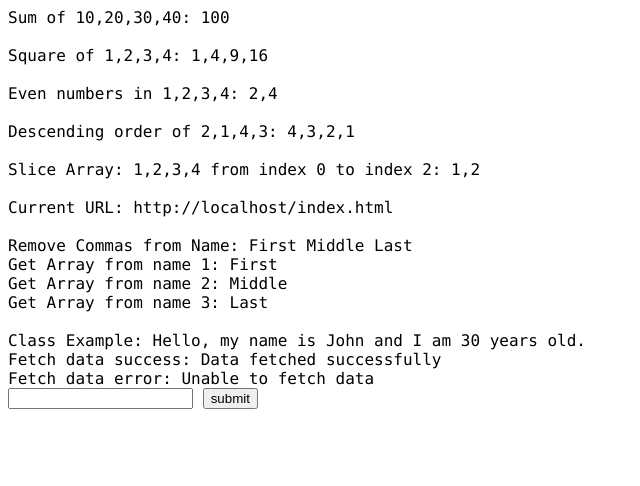
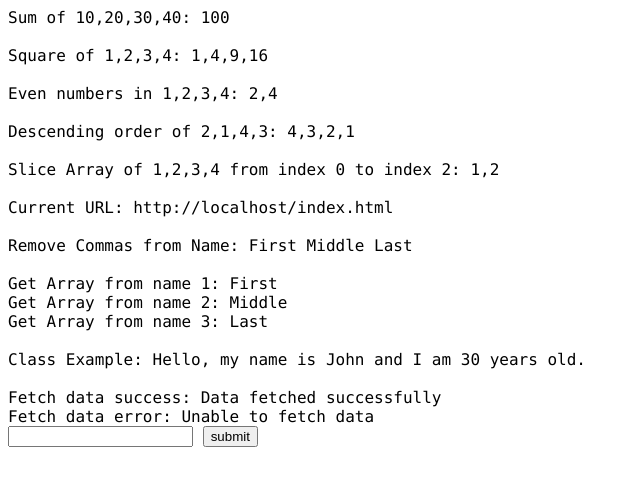
Before and after one commit to br8828982/basic_modern_js, a plain HTML site: page index.html in a window 1280 px wide. Shown: the whole page, without its empty margins (0-640 px from the left). Drawn offline with Linux system fonts and the light colour scheme.

Commit message:
Update index.html

```diff
--- a/index.html
+++ b/index.html
@@ -34,7 +34,7 @@
       const descendResult = (...nums) => `Descending order of ${nums}: ${sortDescending(...nums)}`
 
       const sliceArray = ([start, end], ...nums) => nums.slice(start, end)
-      const slicedResult = ([start, end], ...nums) => `Slice Array: ${nums} from index ${start} to index ${end}: ${sliceArray([start, end], ...nums)}`
+      const slicedResult = ([start, end], ...nums) => `Slice Array of ${nums} from index ${start} to index ${end}: ${sliceArray([start, end], ...nums)}`
 
       const currentUrl = new URL(window.location.href)
 
@@ -74,7 +74,7 @@
         descendResult(2, 1, 4, 3),
         slicedResult([0, 2], 1, 2, 3, 4),
         `Current URL: ${currentUrl}`,
-        `Remove Commas from Name: ${removeCommas(commaSeparatedNames)}`,
+        `Remove Commas from Name: ${removeCommas(commaSeparatedNames)}<br>`,
       ]
 
       display.innerHTML = allResults.join('<br><br>')
@@ -104,7 +104,7 @@
       }
 
       const person = new Person("John", 30);
-      display.innerHTML += `<br><br>Class Example: ${person.sayHello()}`;
+      display.innerHTML += `<br><br>Class Example: ${person.sayHello()}<br>`;
     </script>
   </body>
 </html>
```
